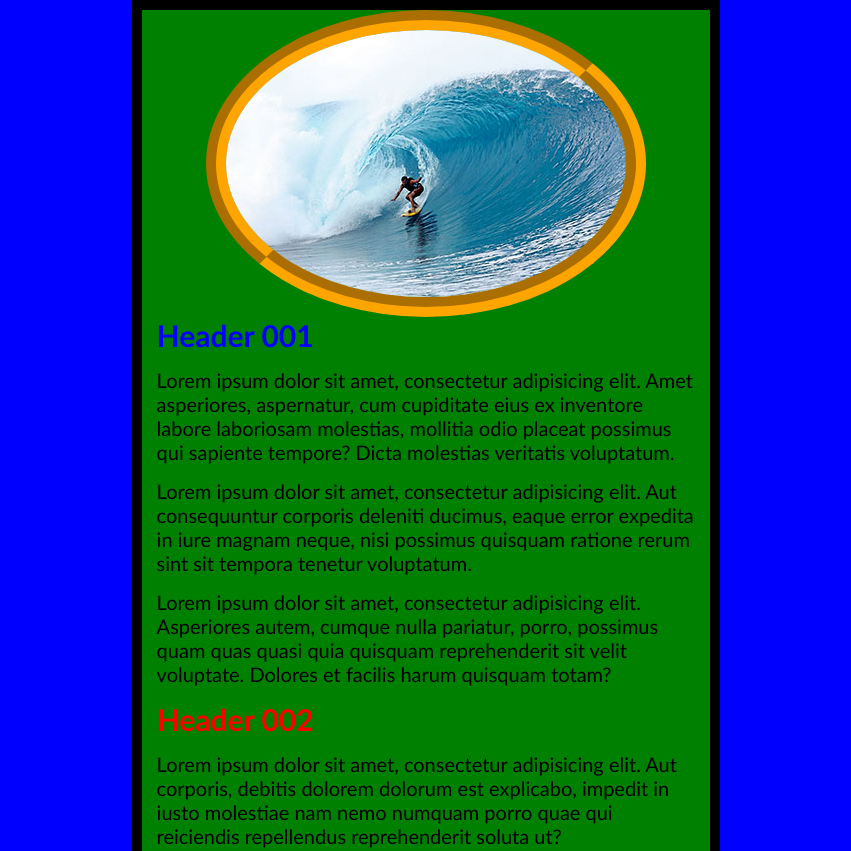
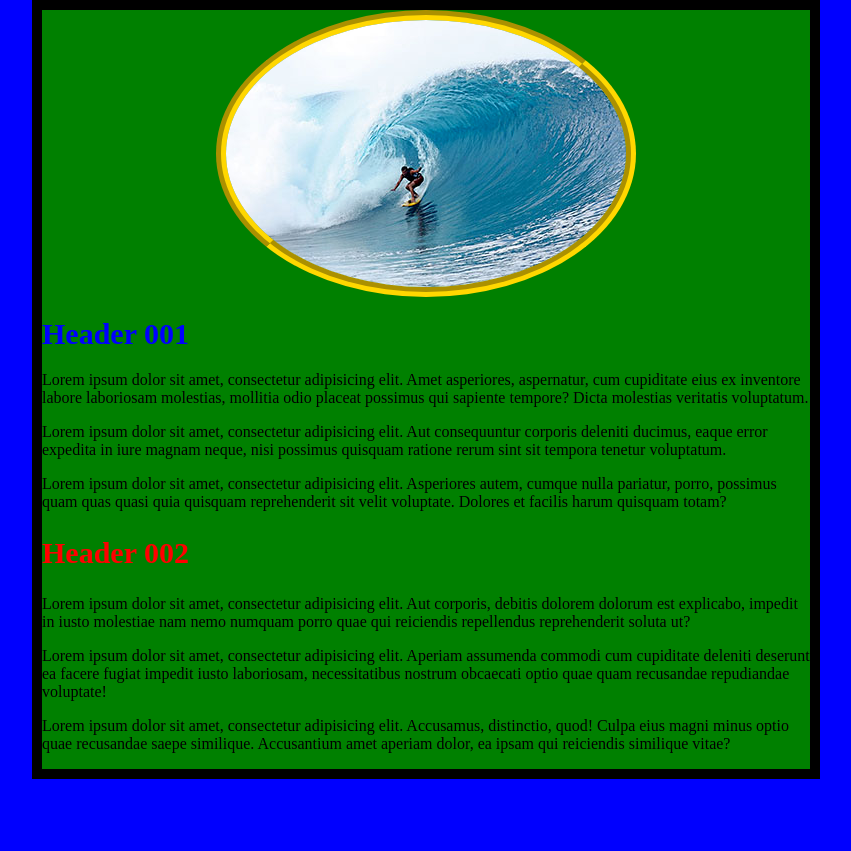
Before and after one commit to isthisIDgood/HandsOnExercises, a plain HTML site: page 03_hands-on-exercise/01_starting-files/index.html in a window 1280 px wide. Shown: the top 851 px of the page, without its empty margins (214-1065 px from the left). After the commit the page ends 800 px from the top, so only its background shows below. Drawn offline with Linux system fonts and the light colour scheme.

Commit message:
adds 03 files

```diff
--- a/03_hands-on-exercise/index.html
+++ b/03_hands-on-exercise/01_starting-files/index.html
@@ -7,7 +7,7 @@
 </head>
 <body>
 
-<img src="01_starting-files/surf.jpg" alt="">
+<img src="surf.jpg" alt="surfer dude">
 
 <h1>Header 001</h1>
 <p>Lorem ipsum dolor sit amet, consectetur adipisicing elit. Amet asperiores, aspernatur, cum cupiditate eius ex inventore labore laboriosam molestias, mollitia odio placeat possimus qui sapiente tempore? Dicta molestias veritatis voluptatum.</p>
--- a/03_hands-on-exercise/main.css
+++ b/03_hands-on-exercise/01_starting-files/main.css
@@ -4,33 +4,24 @@ html{
 
 body{
     background-color: green;
-    margin: 0 27% 0 27%;
+    width: 60%;
+    margin: 0 auto;
     border: 10px solid black;
 }
 
-p{
-    margin: 15px;
-    font-size: 20px;
-    font-family: Calibri;
-}
-
 h1{
-    margin: 0 15px 0 15px;
     font-size: 30px;
-    font-family: Calibri;
     color: blue;
 }
 h2{
-    margin: 0 15px 0 15px;
     font-size: 30px;
-    font-family: Calibri;
     color: red;
 }
 
 img{
     display: block;
     margin: 0 auto;
-    border: 20px groove orange;
+    border: 10px groove gold;
     border-radius: 100%;
 
 }
--- /dev/null
+++ b/03_hands-on-exercise/02_solution/main.css
@@ -0,0 +1,25 @@
+html {
+    background-color: #00539f;
+}
+
+body {
+    width: 60%;
+    margin: 0 auto;
+    background-color: #00C957;
+    border: 5px solid black;
+}
+
+img {
+    display: block;
+    margin: 0 auto;
+    border-radius: 100%;
+    border: 10px ridge gold;
+}
+
+#primary {
+    color: #0266C8;
+}
+
+#secondary {
+    color: #F90101;
+}
```
Also changed, not shown: 03_hands-on-exercise/02_solution/index.html (added, +31 -0 lines).
